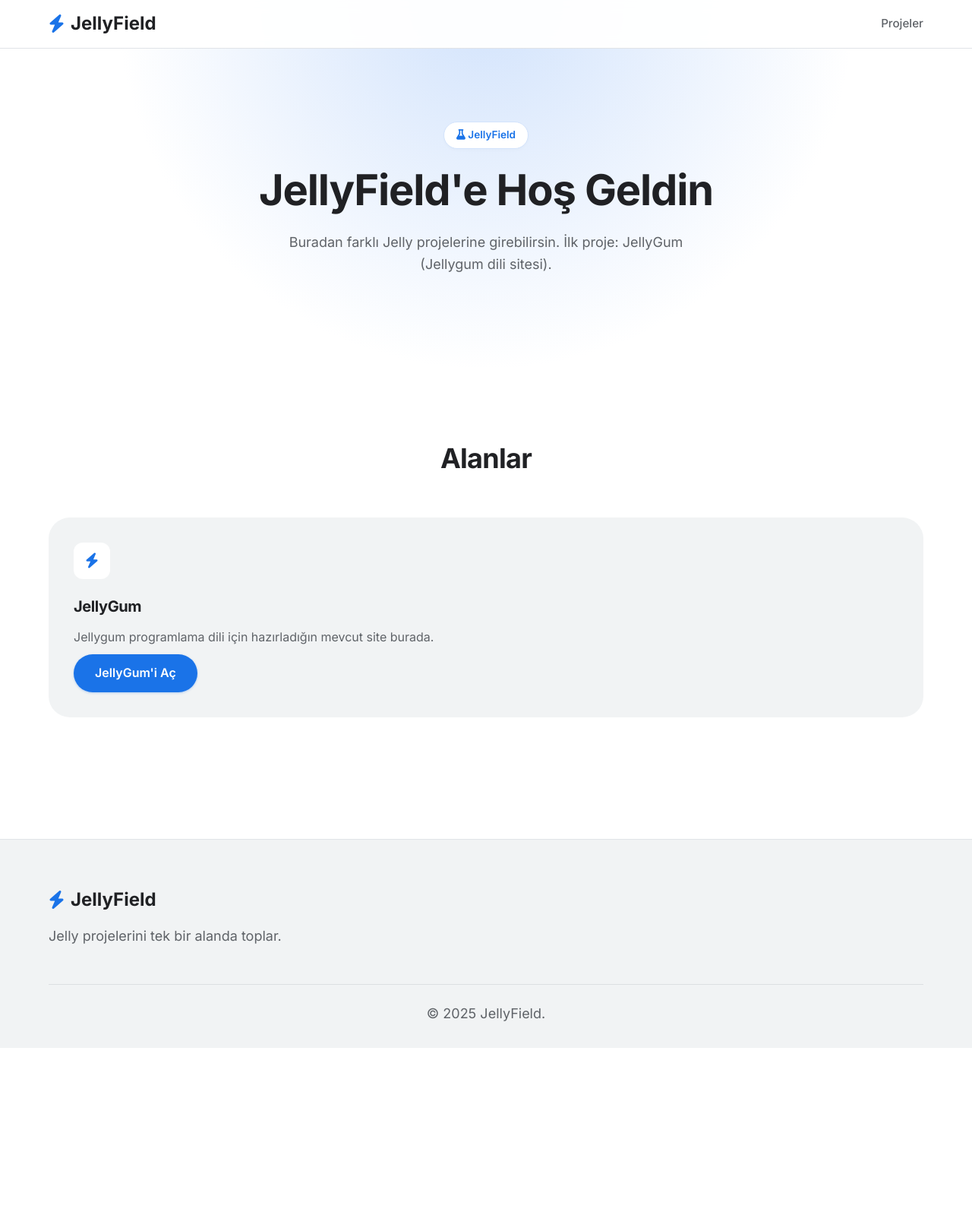
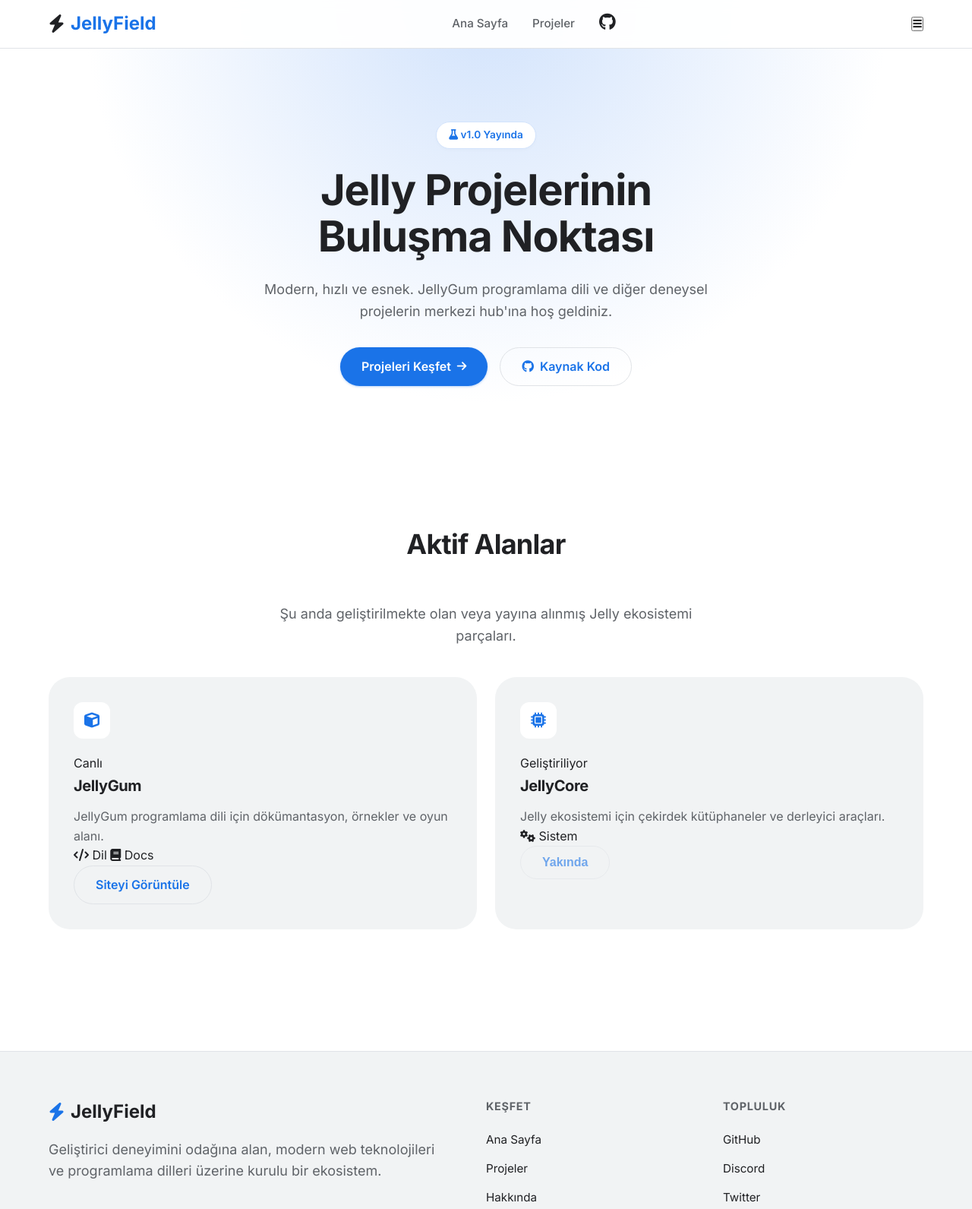
Before and after one commit to BuzzOfTime/buzzoftime.github.io, a plain HTML site: page index.html in a window 1280 px wide. Shown: the top 1591 px of the page at 76% size. Before the commit the page ends 1379 px from the top, so only its background shows below. Drawn offline with nearby package versions, Linux system fonts and the light colour scheme.

Commit message:
Update index.html

```diff
--- a/index.html
+++ b/index.html
@@ -3,74 +3,159 @@
 <head>
     <meta charset="UTF-8">
     <meta name="viewport" content="width=device-width, initial-scale=1.0">
-	<title>JellyField</title>
+    <meta name="description" content="JellyField: Tüm Jelly projelerinin toplandığı merkezi geliştirici alanı. JellyGum ve daha fazlasını keşfedin.">
+    <meta name="theme-color" content="#ffffff"> <title>JellyField | Geliştirici Merkezi</title>
+
     <link rel="stylesheet" href="css/style.css">
+    <link rel="preconnect" href="https://fonts.googleapis.com">
+    <link rel="preconnect" href="https://fonts.gstatic.com" crossorigin>
+    <link href="https://fonts.googleapis.com/css2?family=Inter:wght@400;500;600;700&family=Fira+Code:wght@400;500&display=swap" rel="stylesheet">
+
     <link rel="stylesheet" href="https://cdnjs.cloudflare.com/ajax/libs/font-awesome/6.4.0/css/all.min.css">
-	<link rel="stylesheet" href="https://cdnjs.cloudflare.com/ajax/libs/highlight.js/11.7.0/styles/atom-one-dark.min.css">
 </head>
 <body>
 
-	<nav class="navbar">
+    <div class="ambient-glow"></div>
+
+    <nav class="navbar" role="navigation">
         <div class="container">
-			<a href="index.html" class="logo">
-				<i class="fa-solid fa-bolt" style="color: var(--primary);"></i>
-				JellyField
+            <a href="index.html" class="logo" aria-label="JellyField Anasayfa">
+                <i class="fa-solid fa-bolt icon-glow"></i>
+                <span>JellyField</span>
             </a>
 
             <div class="nav-links">
+                <a href="#hero" class="active">Ana Sayfa</a>
                 <a href="#projects">Projeler</a>
+                <a href="https://github.com/yourusername" target="_blank" rel="noopener noreferrer">
+                    <i class="fa-brands fa-github github-icon"></i>
+                </a>
             </div>
 
-			<div class="hamburger" style="display:none; cursor: pointer;">
-				<i class="fa-solid fa-bars" style="font-size: 1.5rem;"></i>
-			</div>
+            <button class="hamburger" id="hamburgerBtn" aria-label="Menüyü Aç">
+                <i class="fa-solid fa-bars"></i>
+            </button>
         </div>
     </nav>
 
-	<header class="hero">
+    <main>
+        <header id="hero" class="hero">
             <div class="container">
-			<div class="hero-badge">
-				<i class="fa-solid fa-flask"></i> JellyField
+                <div class="hero-content">
+                    <div class="hero-badge fade-in-up">
+                        <i class="fa-solid fa-flask"></i> v1.0 Yayında
                     </div>
-			<h1>JellyField'e Hoş Geldin</h1>
-			<p>Buradan farklı Jelly projelerine girebilirsin. İlk proje: JellyGum (Jellygum dili sitesi).</p>
+
+                    <h1 class="gradient-text fade-in-up delay-1">
+                        Jelly Projelerinin<br>Buluşma Noktası
+                    </h1>
+
+                    <p class="fade-in-up delay-2">
+                        Modern, hızlı ve esnek. JellyGum programlama dili ve diğer deneysel projelerin merkezi hub'ına hoş geldiniz.
+                    </p>
+
+                    <div class="cta-group fade-in-up delay-3">
+                        <a href="#projects" class="btn primary">
+                            Projeleri Keşfet <i class="fa-solid fa-arrow-right" style="margin-left:8px; font-size: 0.9em;"></i>
+                        </a>
+                        <a href="https://github.com/yourusername/jellygum" target="_blank" class="btn secondary">
+                            <i class="fa-brands fa-github" style="margin-right:8px;"></i> Kaynak Kod
+                        </a>
+                    </div>
+                </div>
             </div>
         </header>
 
         <section id="projects" class="features">
             <div class="container">
-			<h2>Alanlar</h2>
+                <div class="section-header">
+                    <h2>Aktif Alanlar</h2>
+                    <p style="text-align: center; max-width: 600px; margin: 0 auto 40px;">Şu anda geliştirilmekte olan veya yayına alınmış Jelly ekosistemi parçaları.</p>
+                </div>
+
                 <div class="features-grid">
-				<div class="feature-card">
+                    <article class="feature-card">
+                        <div class="card-header">
                             <div class="feature-icon-wrapper">
-						<i class="fa-solid fa-bolt"></i>
+                                <i class="fa-solid fa-cube"></i>
                             </div>
+                            <span class="status-chip live">Canlı</span>
+                        </div>
+
                         <h3>JellyGum</h3>
-					<p>Jellygum programlama dili için hazırladığın mevcut site burada.</p>
-					<a href="jellygum.html" class="btn primary" style="margin-top: 10px; display:inline-block;">JellyGum'i Aç</a>
+                        <p>JellyGum programlama dili için dökümantasyon, örnekler ve oyun alanı.</p>
+
+                        <div class="card-meta">
+                            <span><i class="fa-solid fa-code"></i> Dil</span>
+                            <span><i class="fa-solid fa-book"></i> Docs</span>
                         </div>
+
+                        <a href="jellygum.html" class="btn secondary full-width">
+                            Siteyi Görüntüle
+                        </a>
+                    </article>
+
+                    <article class="feature-card disabled">
+                        <div class="card-header">
+                            <div class="feature-icon-wrapper">
+                                <i class="fa-solid fa-microchip"></i>
+                            </div>
+                            <span class="status-chip dev">Geliştiriliyor</span>
+                        </div>
+
+                        <h3>JellyCore</h3>
+                        <p>Jelly ekosistemi için çekirdek kütüphaneler ve derleyici araçları.</p>
+
+                        <div class="card-meta">
+                            <span><i class="fa-solid fa-gears"></i> Sistem</span>
+                        </div>
+
+                        <button class="btn secondary full-width" disabled style="opacity: 0.6; cursor: not-allowed;">
+                            Yakında
+                        </button>
+                    </article>
                 </div>
             </div>
         </section>
+    </main>
 
     <footer>
         <div class="container">
             <div class="footer-content">
                 <div class="footer-brand">
-					<a href="#" class="logo" style="margin-bottom: 15px; display:inline-flex;">
+                    <a href="#" class="logo">
                         <i class="fa-solid fa-bolt" style="color: var(--primary);"></i> JellyField
                     </a>
-					<p>Jelly projelerini tek bir alanda toplar.</p>
+                    <p style="margin-top: 16px;">
+                        Geliştirici deneyimini odağına alan, modern web teknolojileri ve programlama dilleri üzerine kurulu bir ekosistem.
+                    </p>
+                </div>
+
+                <div class="footer-links">
+                    <h4>Keşfet</h4>
+                    <ul>
+                        <li><a href="#hero">Ana Sayfa</a></li>
+                        <li><a href="#projects">Projeler</a></li>
+                        <li><a href="#">Hakkında</a></li>
+                    </ul>
+                </div>
+
+                <div class="footer-links">
+                    <h4>Topluluk</h4>
+                    <ul>
+                        <li><a href="#">GitHub</a></li>
+                        <li><a href="#">Discord</a></li>
+                        <li><a href="#">Twitter</a></li>
+                    </ul>
                 </div>
             </div>
+
             <div class="footer-bottom">
-				<p>&copy; 2025 JellyField.</p>
+                <p>&copy; 2025 JellyField. Designed with Material 3 vibes.</p>
             </div>
         </div>
     </footer>
 
-	<script src="https://cdnjs.cloudflare.com/ajax/libs/highlight.js/11.7.0/highlight.min.js"></script>
     <script src="js/script.js"></script>
-	<script>hljs.highlightAll();</script>
 </body>
 </html>
```
Lines whose indentation alone changed are shown as unchanged.
